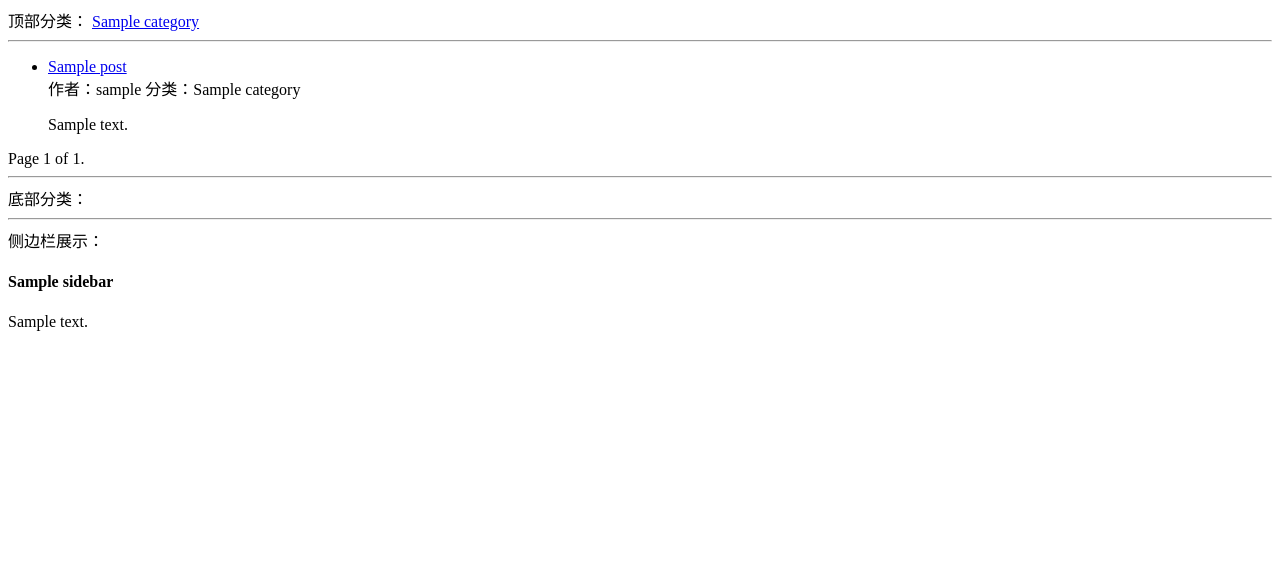
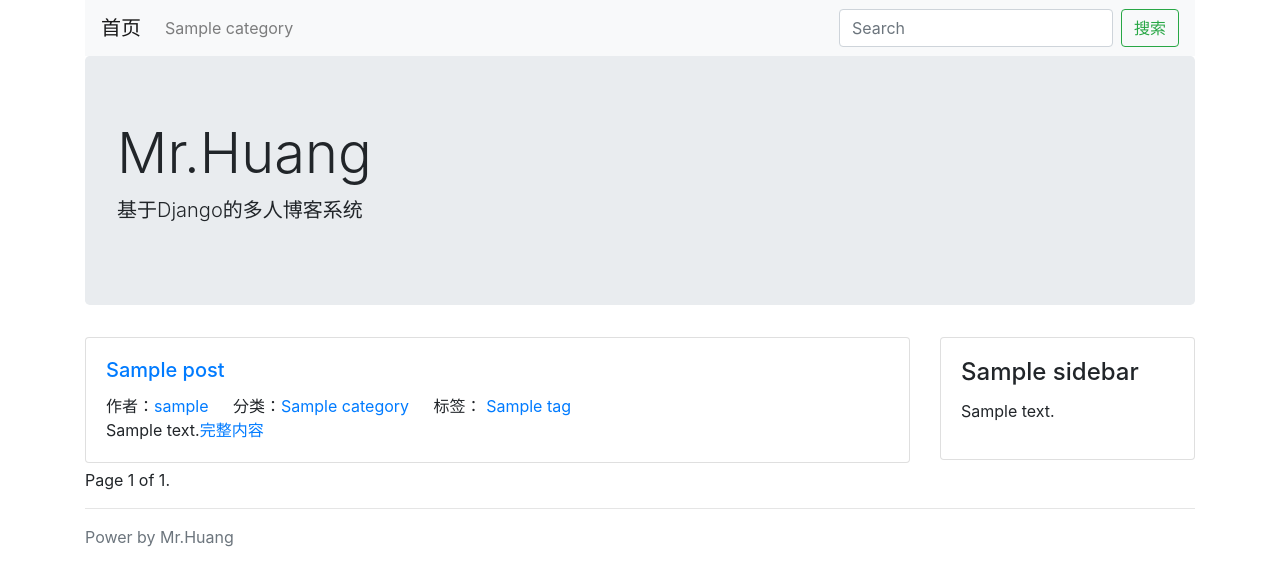
Before and after one commit to howtowin8/typeidea, a Django app: page / in a window 1280 px wide. Shown: the top 586 px of the page. Run offline with Django 3.2, Linux system fonts and the light colour scheme; tables that the repository leaves empty hold one stand-in row (values such as "Sample post"); some libraries are stand-ins or nearby versions.

Commit message:
'前端'

```diff
--- a/typeidea/blog/views.py
+++ b/typeidea/blog/views.py
@@ -55,7 +55,7 @@ class TagView(IndexView):
         '''重写queryset，根据标签过滤'''
         queryset = super().get_queryset()
         tag_id = self.kwargs.get('tag_id')
-        return queryset.filter(tag_id=tag_id)
+        return queryset.filter(tag=tag_id)
 
 
 
--- a/typeidea/typeidea/settings/base.py
+++ b/typeidea/typeidea/settings/base.py
@@ -57,10 +57,13 @@ MIDDLEWARE = [
 
 ROOT_URLCONF = 'typeidea.urls'
 
+THEME = 'bootstrap'
+# THEME = 'default'
+
 TEMPLATES = [
     {
         'BACKEND': 'django.template.backends.django.DjangoTemplates',
-        'DIRS': [],
+        'DIRS': [os.path.join(BASE_DIR,'themes',THEME,'templates')],
         'APP_DIRS': True,
         'OPTIONS': {
             'context_processors': [
--- /dev/null
+++ b/typeidea/typeidea/themes/bootstrap/templates/blog/base.html
@@ -0,0 +1,84 @@
+<!DOCTYPE html>
+<html lang="en">
+<head>
+    <meta charset="UTF-8">
+    <title>{% block title %}首页{% endblock %}--Mr.Huang博客系统</title>
+    <meta name="'viewport" content="width=device-width, initial-scale=1,shrink-to-fit=no">
+    <link rel="stylesheet" href="https://cdn.bootcss.com/bootstrap/4.0.0/css/bootstrap.css">
+    <style>
+        .post{
+            margin-bottom: 5px; //配置每个post卡片下面的间隔
+        }
+    </style>
+</head>
+<body>
+<div class="container head">
+    <nav class="navbar navbar-expand-lg navbar-light bg-light">
+        <a class="navbar-brand" href="/">首页</a>
+        <div class="collapse navbar-collapse" id="navbarSupportedContent">
+            <ul class="navbar-nav mr-auto">
+                {% for cate in navs %}
+                <li class="nva-item">
+                    <a class="nav-link" href="{% url 'category-list' cate.id %}">
+                        {{ cate.name }}
+                    </a>
+                </li>
+                {% endfor %}
+
+            </ul>
+            <form class="form-inline my-2 my-lg-0 " action="GET">
+                <input class="form-control mr-sm-2" type="search" placeholder="Search" aria-label="Search">
+                <botton class="btn btn-outline-success" type="submit">搜索</botton>
+
+            </form>
+        </div>
+
+    </nav>
+    <div class="jumbotron">
+        <h1 class="display-4">Mr.Huang</h1>
+        <p class="lead">基于Django的多人博客系统</p>
+    </div>
+</div>
+
+<div class="container main">
+    <div class="row">
+        <div class="col-9 post-list">
+            {% block main%}
+            {% endblock %}
+        </div>
+        <div class="col-3">
+            {% block sidebar %}
+            {% for sidebar in sidebars %}
+            <div class ="card sidebar">
+                <div class="card-body">
+                    <h4 class="card-title">{{ sidebar.title }}</h4>
+                    <p>
+                        {{ sidebar.content_html }}
+                    </p>
+
+                </div>
+
+            </div>
+            {% endfor %}
+            {% endblock %}
+        </div>
+    </div>
+
+</div>
+<footer class="footer">
+    {% block footer %}
+    <div class="container">
+        <hr/>
+        <nav class = "nav category">
+            {% for cate in categories %}
+            <a href="{% url 'category-list' cate.id %}" class="nav-link">{{ cate.name }}</a>
+            {% endfor %}
+        </nav>
+    </div>
+    <div class="container power">
+        <span class="text-muted">Power by Mr.Huang </span>
+    </div>
+    {% endblock %}
+</footer>
+</body>
+</html>
--- /dev/null
+++ b/typeidea/typeidea/themes/bootstrap/templates/blog/list.html
@@ -0,0 +1,45 @@
+{% extends './base.html' %}
+
+{% block title %}
+    {% if tag %}
+    标签页：{{ tag.name }}
+    {% elif category %}
+    分类页：{{ category.name }}
+    {% else %}
+    首页：
+    {% endif %}
+
+{% endblock %}
+
+{% block main %}
+    {% for post in post_list %}
+<div class="card post">
+    <div class="card-body">
+        <h5 class="card-title"><a href="{% url 'post-detail' post.id %}">{{ post.title }}</a></h5>
+
+        <span class="card-link">作者：<a href="#">{{ post.owner.username }}</a> </span>
+        <span class="card-link">分类：<a href="{% url 'category-list' post.category.id %}">{{ post.category.name }}</a> </span>
+        <span class="card-link">标签：
+            {% for tag in post.tag.all %}
+            <a href="{% url 'tag-list' tag.id %}">{{ tag.name }}</a>
+            {% endfor %}
+        </span>
+        <p class="card-text">{{ post.desc }}<a href="{% url 'post-detail' post.id %}">完整内容</a>
+
+        </p>
+    </div>
+
+</div>
+
+{% endfor %}
+
+    {% if page_obj %}
+    {% if page_obj.has_previous %}
+        <a href="?page={{ page_obj.previous_page_number }}">上一页</a>
+        {% endif %}
+        Page {{ page_obj.number }} of {{ paginator.num_pages }}.
+    {% if page_obj.has_next %}
+        <a href="?page={{ page_obj.next_page_number }}">下一页</a>
+        {% endif %}
+    {% endif %}
+{% endblock %}
--- a/typeidea/typeidea/templates/blog/detail.html
+++ b/typeidea/typeidea/themes/default/templates/blog/detail.html
@@ -1,5 +1,5 @@
 {% extends './base.html' %}
-{% block title%} {{ post.title }} {% endblock %}
+{% block title %} {{ post.title }} {% endblock %}
 
 {% block main %}
     {% if post %}
--- a/typeidea/typeidea/templates/blog/list.html
+++ b/typeidea/typeidea/themes/default/templates/blog/list.html
@@ -5,7 +5,10 @@
     标签页：{{ tag.name }}
     {% elif category %}
     分类页：{{ category.name }}
+    {% else %}
+    首页：
     {% endif %}
+
 {% endblock %}
 
 {% block main %}
--- /dev/null
+++ b/typeidea/typeidea/themes/default/templates/config/blocks/sidebar_comments.html
@@ -0,0 +1,6 @@
+<ul>
+    {% for comment in comments %}
+    <li><a href="post/{{ comment.target_id }}.html">{{ comment.target.title}}</a></li>
+    {{ comment.nickname }} : {{ comment.content }}
+    {% endfor %}
+</ul>
--- /dev/null
+++ b/typeidea/typeidea/themes/default/templates/config/blocks/sidebar_posts.html
@@ -0,0 +1,5 @@
+<ul>
+    {% for post in posts %}
+    <li><a href="/post/{{ post.id }}.html">{{ post.title }}</a></li>
+    {% endfor %}
+</ul>
```
Also changed, not shown: typeidea/typeidea/themes/bootstrap/templates/blog/detail.html (added, +25 -0 lines), typeidea/typeidea/themes/bootstrap/templates/config/blocks/sidebar_comments.html (renamed from typeidea/typeidea/templates/config/blocks/sidebar_comments.html), typeidea/typeidea/themes/bootstrap/templates/config/blocks/sidebar_posts.html (renamed from typeidea/typeidea/templates/config/blocks/sidebar_posts.html), typeidea/typeidea/themes/default/templates/blog/base.html (renamed from typeidea/typeidea/templates/blog/base.html).
